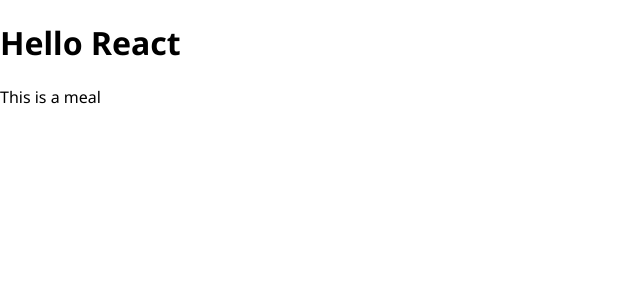
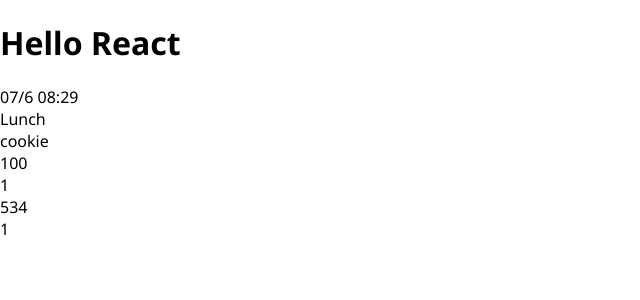
Before and after one commit to aklilumezene/odysseaCalorieTracker, a React (Create React App) app: page / in a window 1280 px wide. Shown: the top 300 px of the page, without its empty margins (0-640 px from the left). Built offline with nearby package versions, Linux system fonts and the light colour scheme.

Commit message:
Add MealItem: Added mockup data

```diff
--- a/src/components/MealItem.js
+++ b/src/components/MealItem.js
@@ -1,5 +1,13 @@
 const MealItem = () => {
-    return <p>This is a meal</p>
+    return <div>
+        <div>07/6 08:29</div>
+        <div>Lunch</div>
+        <div>cookie</div>
+        <div>100</div>
+        <div>1</div>
+        <div>534</div>
+        <div>1</div>
+    </div>
 }
 
 export default MealItem
```
